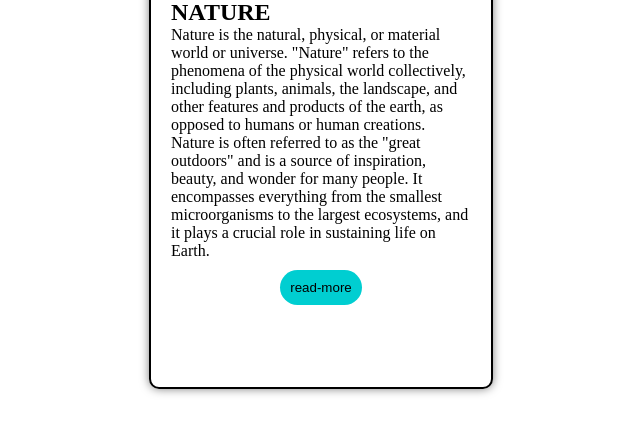
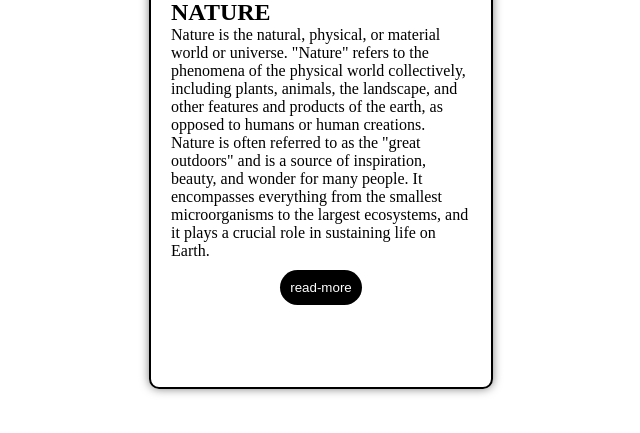
Before and after one commit to Shivasai0105/webdev-and-mernstack, a plain HTML site: page css/exercise3.html in a window 1280 px wide. In both pictures the pointer is over the button "read-more". Shown: the part 333-766 px from the top of the page, without its empty margins (319-959 px from the left). Drawn offline with Linux system fonts and the light colour scheme.

Commit message:
added the hover effect to the button

```diff
--- a/css/exercise3.html
+++ b/css/exercise3.html
@@ -57,6 +57,11 @@
 
 
         }
+        button:hover{
+            background-color: rgb(0, 0, 0);
+            color: white;
+            cursor: pointer;
+        }
 
 
     </style>
```
